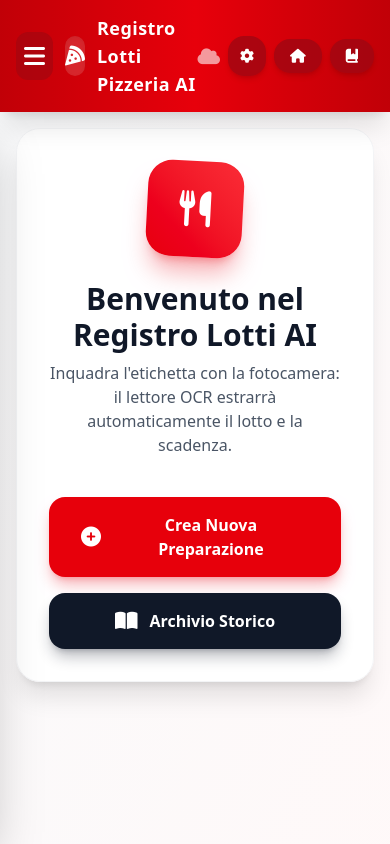
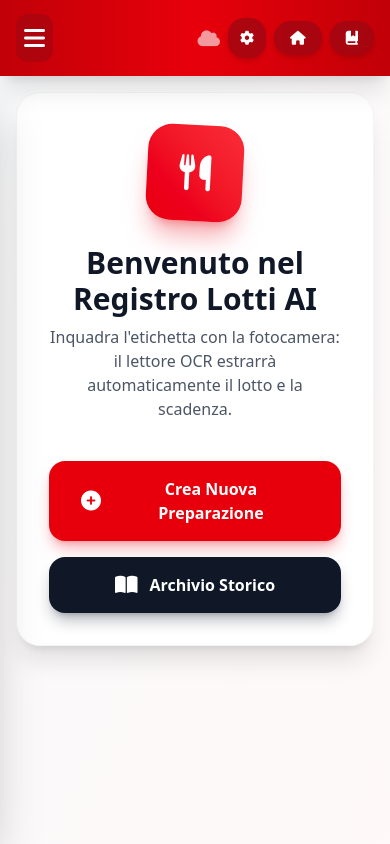
Before and after one commit to pietrocrescenzipc-bot/schede-lotti, a plain HTML site: page index.html in a window 390 px wide. Drawn offline with nearby package versions, Linux system fonts and the light colour scheme.

Commit message:
Intestazione compatta su telefono
Co-Authored-By: Claude Opus 5.5 <noreply@anthropic.com>
Claude-Session: https://claude.ai/code/session_013mj2Eub2kzmcwobodhTNpz

```diff
--- a/index.html
+++ b/index.html
@@ -33,10 +33,10 @@
                     <i class="fa-solid fa-bars"></i>
                 </button>
                 <div class="flex items-center gap-3">
-                    <div class="w-10 h-10 bg-white/15 rounded-2xl flex items-center justify-center text-xl shadow-inner backdrop-blur-sm">
+                    <div class="hidden sm:flex w-10 h-10 bg-white/15 rounded-2xl items-center justify-center text-xl shadow-inner backdrop-blur-sm">
                         <i class="fa-solid fa-pizza-slice"></i>
                     </div>
-                    <h1 class="text-lg md:text-2xl font-black tracking-wide">Registro Lotti Pizzeria AI</h1>
+                    <h1 class="hidden sm:block text-lg md:text-2xl font-black tracking-wide">Registro Lotti Pizzeria AI</h1>
                 </div>
             </div>
             <div class="flex items-center space-x-2">
```
